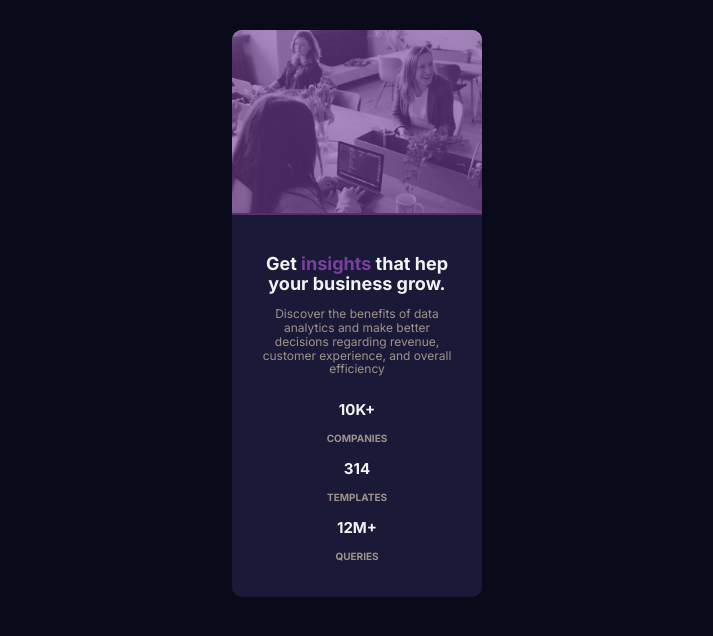
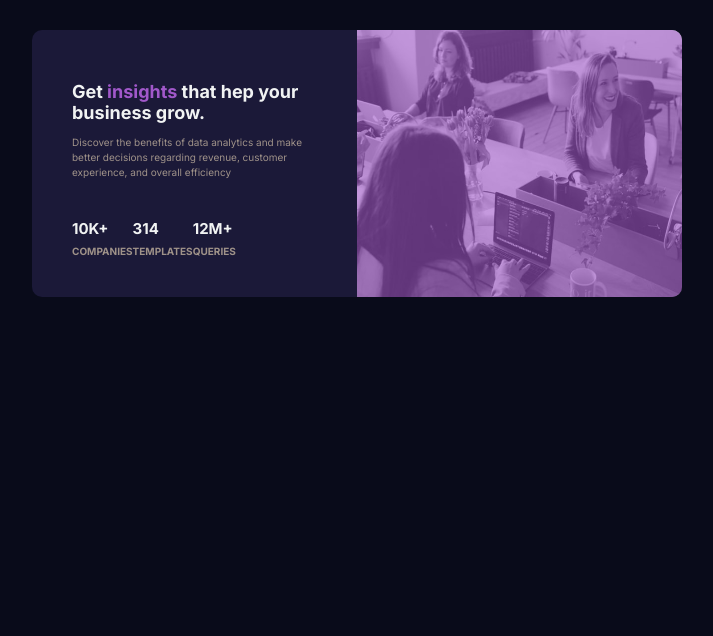
Before and after one commit to MonaElshikh/Stats-preview-card-component, a plain HTML site: page index.html in a window 1280 px wide. Shown: the whole page, without its empty margins (283-996 px from the left). Drawn offline with Linux system fonts and the light colour scheme.

Commit message:
desktop-done

```diff
--- a/css/stats-card.css
+++ b/css/stats-card.css
@@ -6,7 +6,7 @@
 :root {
   --main-background-color: hsl(233, 47%, 7%);
   --card-background-color: hsl(244, 38%, 16%);
-  --overly-color: hsl(278deg, 43%, 43%);
+  --overly-color: hsl(278deg 52% 57%);
   --main-head-stats-color: hsl(180 7% 95%);
   --main-paragraph-color: hsl(24 10% 58%);
   --stat-heading-color: hsla(0, 0%, 100%, 0.1);
@@ -61,23 +61,58 @@ body {
 .stats-card .data > p {
   color: var(--main-paragraph-color);
   text-align: center;
-  font-size: 12px;
+  font-size: 10px;
+  line-height: 1.5;
 }
 .stats-card .data > ul {
+  display: block;
   list-style: none;
   text-align: center;
   padding: 0;
   margin: 25px 0 0;
 }
-.stats-card .data > ul > li {
+.stats-card .data > ul > li > span {
+  display: block;
 }
-.stats-card .data > ul p:first-child {
+.stats-card .data > ul span:first-child {
   color: var(--main-head-stats-color);
   font-weight: 700;
+  margin: 15px 0 8px;
 }
-.stats-card .data > ul p:last-child {
+.stats-card .data > ul span:last-child {
   color: var(--main-paragraph-color);
   text-transform: uppercase;
   font-size: 10px;
   font-weight: 700;
 }
+/* Start Medis */
+@media (min-width: 768px) {
+  .stats-card {
+    display: flex;
+    width: 650px;
+  }
+  .stats-card .top-img,
+  .stats-card .data {
+    flex-basis: 50%;
+  }
+  .stats-card .top-img::before,
+  .stats-card .top-img > img {
+    border-top-right-radius: var(--border-raduis);
+    border-bottom-right-radius: var(--border-raduis);
+    border-top-left-radius: 0;
+    width: 100%;
+    height: 100%;
+  }
+  .stats-card .data {
+    order: -1;
+    padding: 40px;
+  }
+  .stats-card .data > h1,
+  .stats-card .data > p,
+  .stats-card .data > ul span:first-child {
+    text-align: left;
+  }
+  .stats-card .data > ul {
+    display: flex !important;
+  }
+}
--- a/index.html
+++ b/index.html
@@ -15,11 +15,11 @@
     <link rel="stylesheet" href="css/stats-card.css" />
   </head>
   <body>
-    <section class="stats-card">
-      <section class="top-img">
+    <div class="stats-card">
+      <div class="top-img">
         <img src="images/image-header-mobile.jpg" alt="image-header-mobile" />
-      </section>
-      <section class="data">
+      </div>
+      <div class="data">
         <h1>Get <span> insights </span>that hep your business grow.</h1>
         <p>
           Discover the benefits of data analytics and make better decisions
@@ -27,19 +27,19 @@
         </p>
         <ul>
           <li>
-            <p>10K+</p>
-            <p>Companies</p>
+            <span>10K+</span>
+            <span>Companies</span>
           </li>
           <li>
-            <p>314</p>
-            <p>templates</p>
+            <span>314</span>
+            <span>templates</span>
           </li>
           <li>
-            <p>12M+</p>
-            <p>queries</p>
+            <span>12M+</span>
+            <span>queries</span>
           </li>
         </ul>
-      </section>
-    </section>
+      </div>
+    </div>
   </body>
 </html>
```
